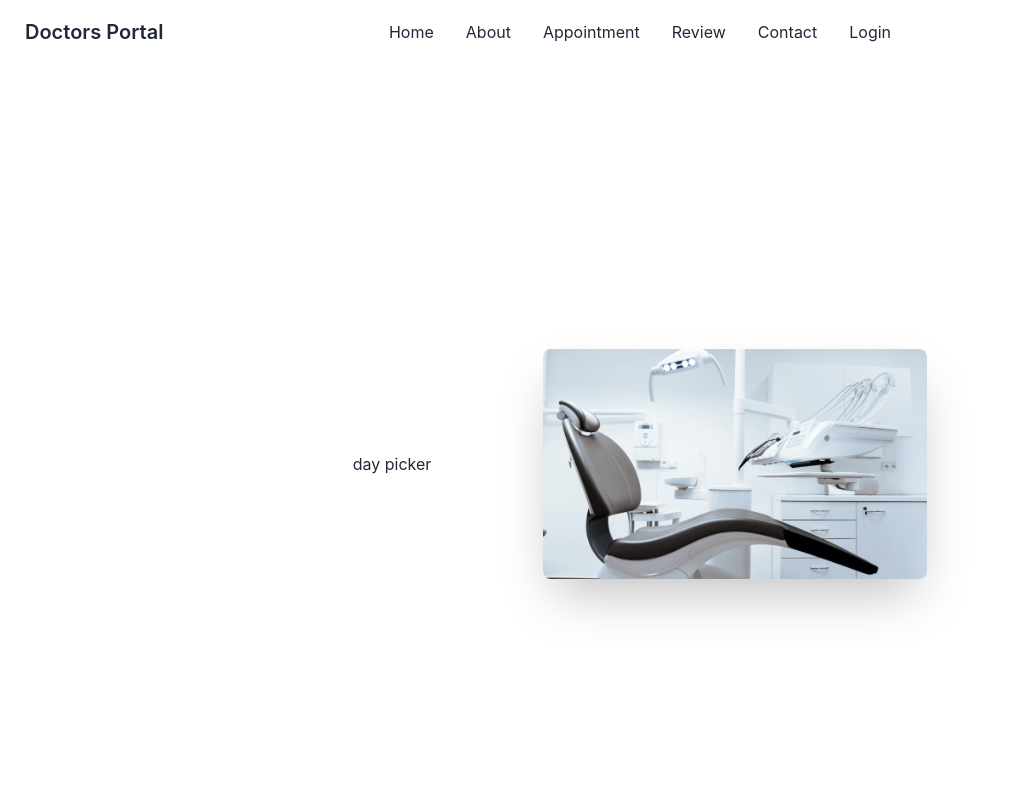
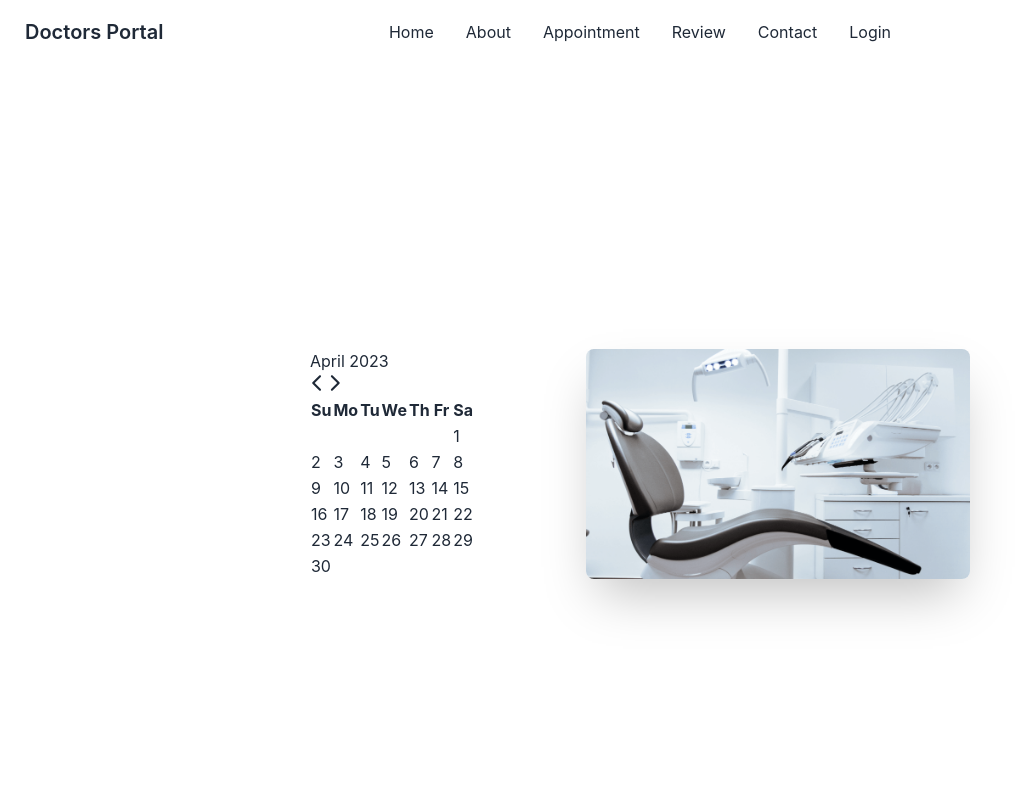
Before and after one commit to ar-asad/doctor-portal-6, a React (Create React App) app: page /appointment in a window 1280 px wide. Shown: the top 800 px of the page, without its empty margins (0-1017 px from the left). Built offline with nearby package versions, Linux system fonts and the light colour scheme.

Commit message:
appoinment banner implement with react day picker calender

```diff
--- a/src/App.js
+++ b/src/App.js
@@ -1,5 +1,3 @@
-import logo from './logo.svg';
-import './App.css';
 import router from './Router/Routes/Routes';
 import { RouterProvider } from 'react-router-dom';
 
--- a/src/pages/Appoinment/AppoinmentBanner/AppoinmentBanner.js
+++ b/src/pages/Appoinment/AppoinmentBanner/AppoinmentBanner.js
@@ -1,5 +1,6 @@
 import React from 'react';
 import chair from '../../../assets/images/chair.png';
+import { DayPicker } from 'react-day-picker';
 // import { DayPicker } from 'react-day-picker';
 
 
@@ -9,12 +10,11 @@ const AppoinmentBanner = ({ date, setDate }) => {
             <div class="hero-content flex-col lg:flex-row-reverse gap-28">
                 <img src={chair} alt='' class="max-w-sm rounded-lg shadow-2xl" />
                 <div>
-                    {/* <DayPicker
+                    <DayPicker
                         mode="single"
                         selected={date}
                         onSelect={setDate}
-                    /> */}
-                    <h3>day picker</h3>
+                    />
                 </div>
             </div>
         </div>
```
